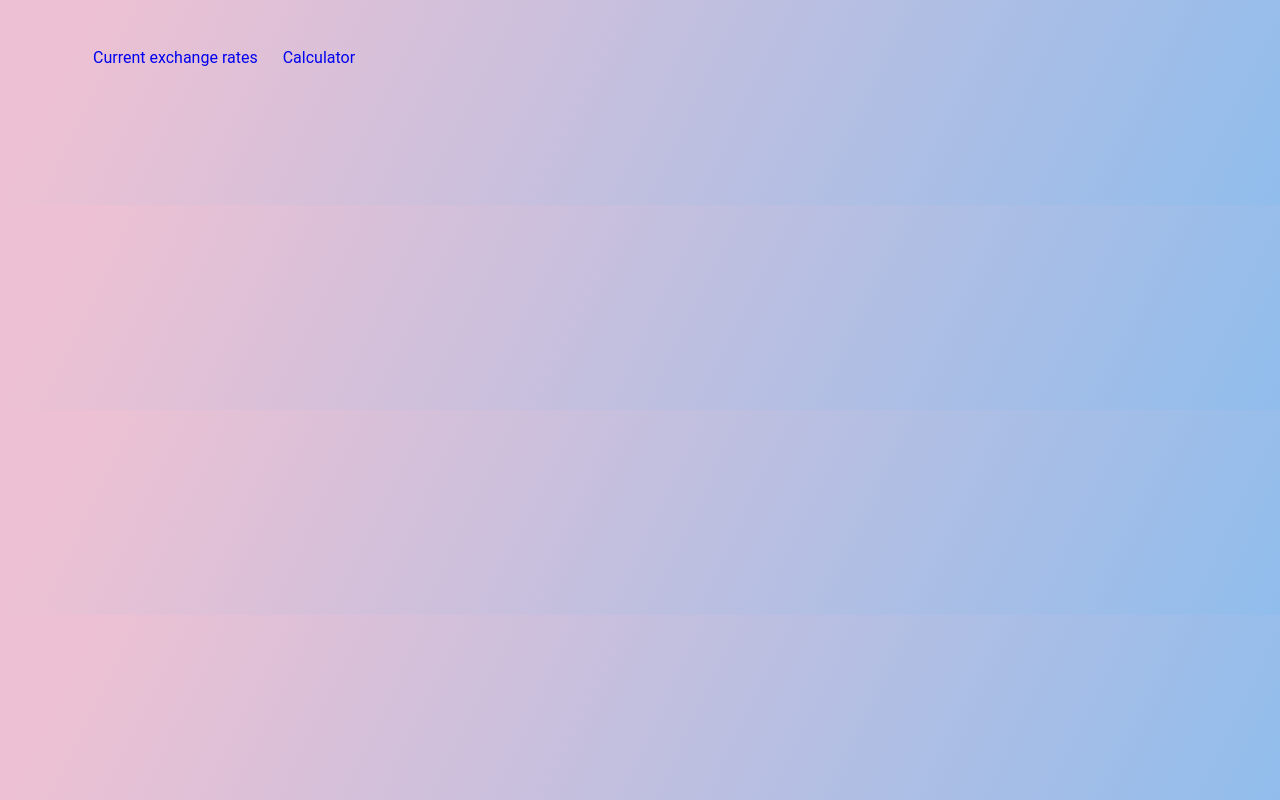
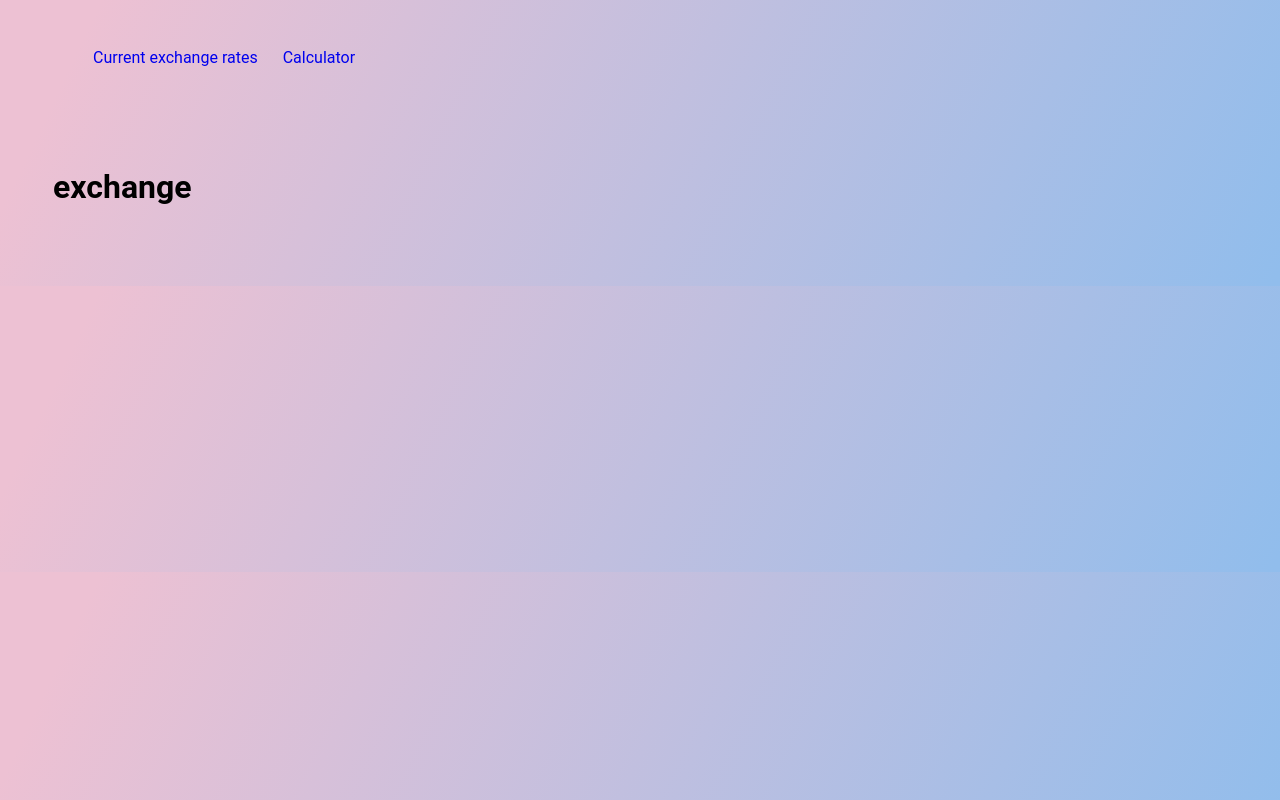
Before and after one commit to hel1yeah/cur-calc-panda-team, a Vue app: page /exchange in a window 1280 px wide. Built offline with nearby package versions, Linux system fonts and the light colour scheme; the HTML template or start-up script is replaced by a standard one.

Commit message:
feat: routing pages calc and exchange

```diff
--- a/src/App.vue
+++ b/src/App.vue
@@ -2,9 +2,7 @@
   <div class="container">
     <the-nav></the-nav>
 
-    <app-main-card>
-      <router-view></router-view>
-    </app-main-card>
+    <app-main-card> <router-view></router-view> </app-main-card>
   </div>
 </template>
 
--- a/src/components/AppMainCard.vue
+++ b/src/components/AppMainCard.vue
@@ -1,5 +1,7 @@
 <template>
-  <div class="card"></div>
+  <div class="card">
+    <slot></slot>
+  </div>
 </template>
 
 <script>
--- a/src/components/TheNav.vue
+++ b/src/components/TheNav.vue
@@ -2,12 +2,12 @@
   <div class="nav">
     <ul class="nav__list">
       <li class="nav__list--item">
-        <router-link class="nav__list--item-link" to=""
+        <router-link class="nav__list--item-link" :to="{ name: 'exchange' }"
           >Current exchange rates
         </router-link>
       </li>
       <li class="nav__list--item">
-        <router-link class="nav__list--item-link" to="">
+        <router-link class="nav__list--item-link" :to="{ name: 'calc' }">
           Calculator
         </router-link>
       </li>
--- a/src/router/index.js
+++ b/src/router/index.js
@@ -1,6 +1,19 @@
 import { createRouter, createWebHistory } from 'vue-router';
+import pageExchange from './../views/pageExchange.vue';
+import pageCalc from './../views/pageCalc.vue';
 
-const routes = [];
+const routes = [
+  {
+    path: '/exchange',
+    name: 'exchange',
+    component: pageExchange,
+  },
+  {
+    path: '/calc',
+    name: 'calc',
+    component: pageCalc,
+  },
+];
 
 const router = createRouter({
   history: createWebHistory(process.env.BASE_URL),
--- a/src/views/About.vue
+++ /dev/null
@@ -1,5 +0,0 @@
-<template>
-  <div class="about">
-    <h1>This is an about page</h1>
-  </div>
-</template>
--- /dev/null
+++ b/src/views/pageCalc.vue
@@ -0,0 +1,13 @@
+<template>
+  <div><h1>calc</h1></div>
+</template>
+
+<script>
+export default {
+  data() {
+    return {};
+  },
+};
+</script>
+
+<style lang="scss" scoped></style>
--- /dev/null
+++ b/src/views/pageExchange.vue
@@ -0,0 +1,13 @@
+<template>
+  <div><h1>exchange</h1></div>
+</template>
+
+<script>
+export default {
+  data() {
+    return {};
+  },
+};
+</script>
+
+<style lang="scss" scoped></style>
```
Also changed, not shown: src/views/Home.vue (deleted, +0 -18 lines).
